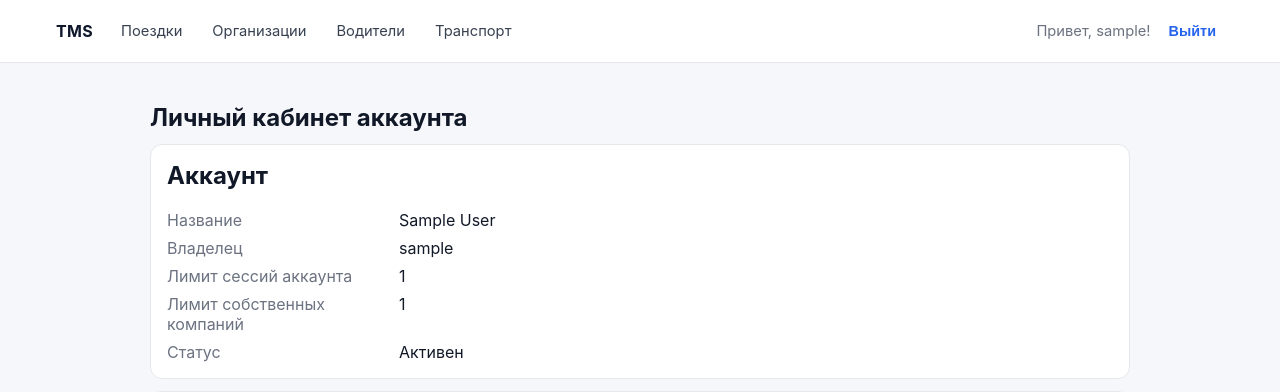
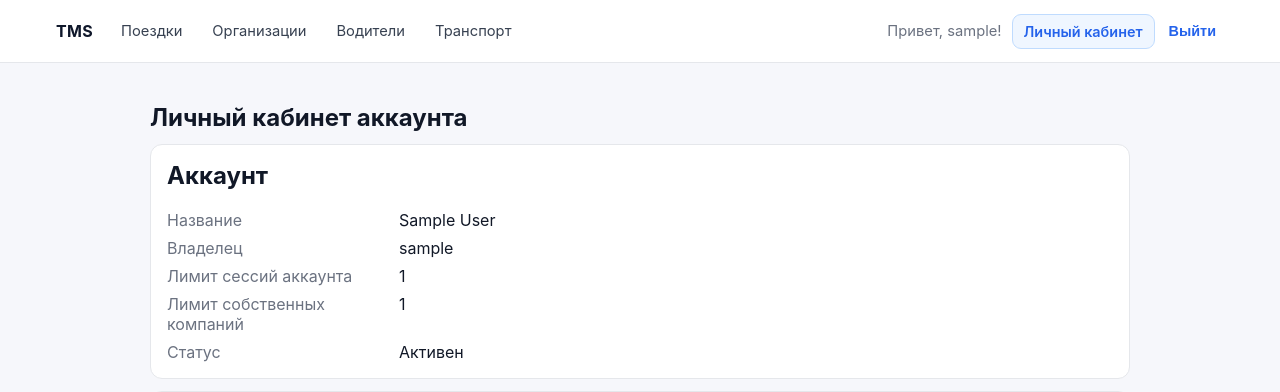
Before and after one commit to A-strata/transdoki, a Django app: page /accounts/cabinet/ in a window 1280 px wide. Shown: the top 392 px of the page. Run offline with Django 5.2, Linux system fonts and the light colour scheme; a user stored in the database is signed in; tables that the repository leaves empty hold one stand-in row (values such as "Sample post"); parts of the project's set-up code (start-up, migrations or seed data) failed here and were passed over.

Commit message:
ничего особого

```diff
--- a/templates/base.html
+++ b/templates/base.html
@@ -107,6 +107,29 @@
     }
 
     .nav-link.active {
+        background: #eff6ff;
+        color: var(--primary);
+        border-color: #bfdbfe;
+        font-weight: 600;
+    }
+
+    .cabinet-link {
+        display: inline-flex;
+        align-items: center;
+        padding: 8px 11px;
+        border-radius: 9px;
+        font-size: 0.9rem;
+        color: #374151;
+        border: 1px solid transparent;
+        transition: background .2s ease, color .2s ease, border-color .2s ease;
+    }
+
+    .cabinet-link:hover {
+        background: #f3f4f6;
+        border-color: #e5e7eb;
+    }
+
+    .cabinet-link.active {
         background: #eff6ff;
         color: var(--primary);
         border-color: #bfdbfe;
@@ -342,8 +365,14 @@
                 {% endif %}
             </div>
 
-            <div class="nav-right">
+            <!--<div class="nav-right">
                 {% if user.is_authenticated %}
+                    {% url 'accounts:cabinet' as cabinet_url %}
+                    <a href="{{ cabinet_url }}"
+                       class="cabinet-link {% if request.path == cabinet_url %}active{% endif %}">
+                        Личный кабинет
+                    </a>
+
                     <span class="user-meta">Привет, {{ user.username }}!</span>
                     <form method="post" action="{% url 'logout' %}" class="logout-form">
                         {% csrf_token %}
@@ -353,7 +382,25 @@
                     <a href="{% url 'login' %}" class="auth-link">Войти</a>
                     <a href="{% url 'accounts:register' %}" class="auth-link">Регистрация</a>
                 {% endif %}
-            </div>
+            </div>-->
+            <div class="nav-right">
+                {% if user.is_authenticated %}
+                    <span class="user-meta">Привет, {{ user.username }}!</span>
+
+                    {% url 'accounts:cabinet' as cabinet_url %}
+                    <a href="{{ cabinet_url }}"
+                    class="cabinet-link {% if request.path == cabinet_url %}active{% endif %}">
+                        Личный кабинет
+                    </a>
+
+                    <form method="post" action="{% url 'logout' %}" class="logout-form">
+                        {% csrf_token %}
+                        <button type="submit" class="btn-link">Выйти</button>
+                    </form>
+                {% else %}
+                    <a href="{% url 'login' %}" class="auth-link">Войти</a>
+                    <a href="{% url 'accounts:register' %}" class="auth-link">Регистрация</a>
+                {% endif %}
         </nav>
     </header>
 
```
